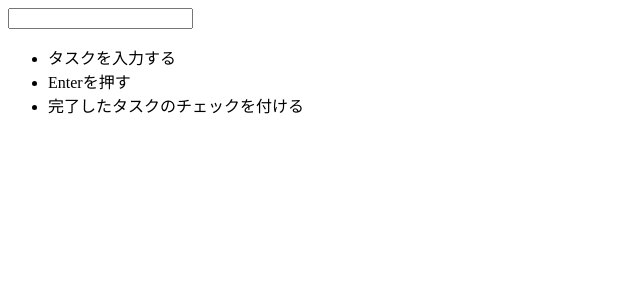
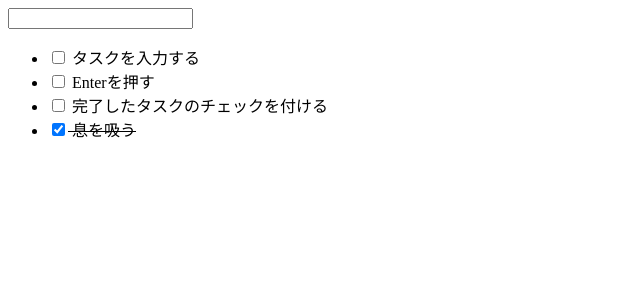
Before and after one commit to satoryu/Sealion, a Vue app: page / in a window 1280 px wide. Shown: the top 300 px of the page, without its empty margins (0-640 px from the left). Built offline with nearby package versions, Linux system fonts and the light colour scheme.

Commit message:
Users can mark a task as completed

```diff
--- a/src/components/TodoApp.vue
+++ b/src/components/TodoApp.vue
@@ -18,9 +18,10 @@ export default {
     return {
       inputedTodo: '',
       todos: [
-        { id: 0, task: 'タスクを入力する' },
-        { id: 1, task: 'Enterを押す' },
-        { id: 2, task: '完了したタスクのチェックを付ける' }
+        { id: 0, task: 'タスクを入力する', completed: false },
+        { id: 1, task: 'Enterを押す', completed: false },
+        { id: 2, task: '完了したタスクのチェックを付ける', completed: false },
+        { id: 3, task: '息を吸う', completed: true }
       ]
     }
   },
--- a/src/components/TodoItem.vue
+++ b/src/components/TodoItem.vue
@@ -1,11 +1,30 @@
 <template>
-  <li>{{ todo.task }}</li>
+  <li :class="{ completed: completed }">
+    <input type="checkbox" v-model="completed">
+    {{ todo.task }}
+  </li>
 </template>
 
 <script>
 export default {
   props: {
     todo: Object
+  },
+  data() {
+    return {
+      completed: false
+    }
+  },
+  created() {
+    if (this.todo.completed !== undefined) {
+      this.completed = this.todo.completed;
+    }
   }
 }
 </script>
+
+<style scoped>
+.completed {
+  text-decoration-line: line-through;
+}
+</style>
```
